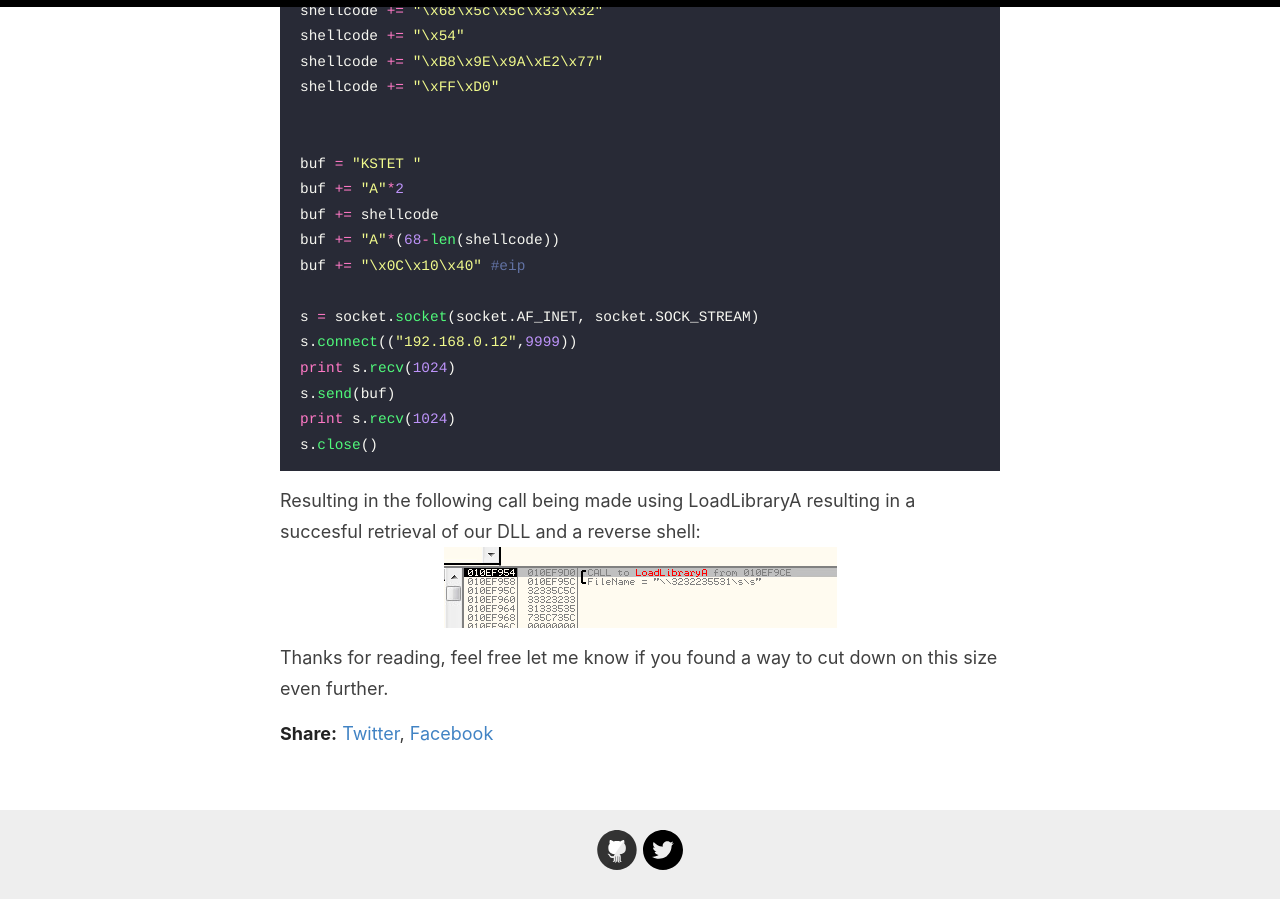
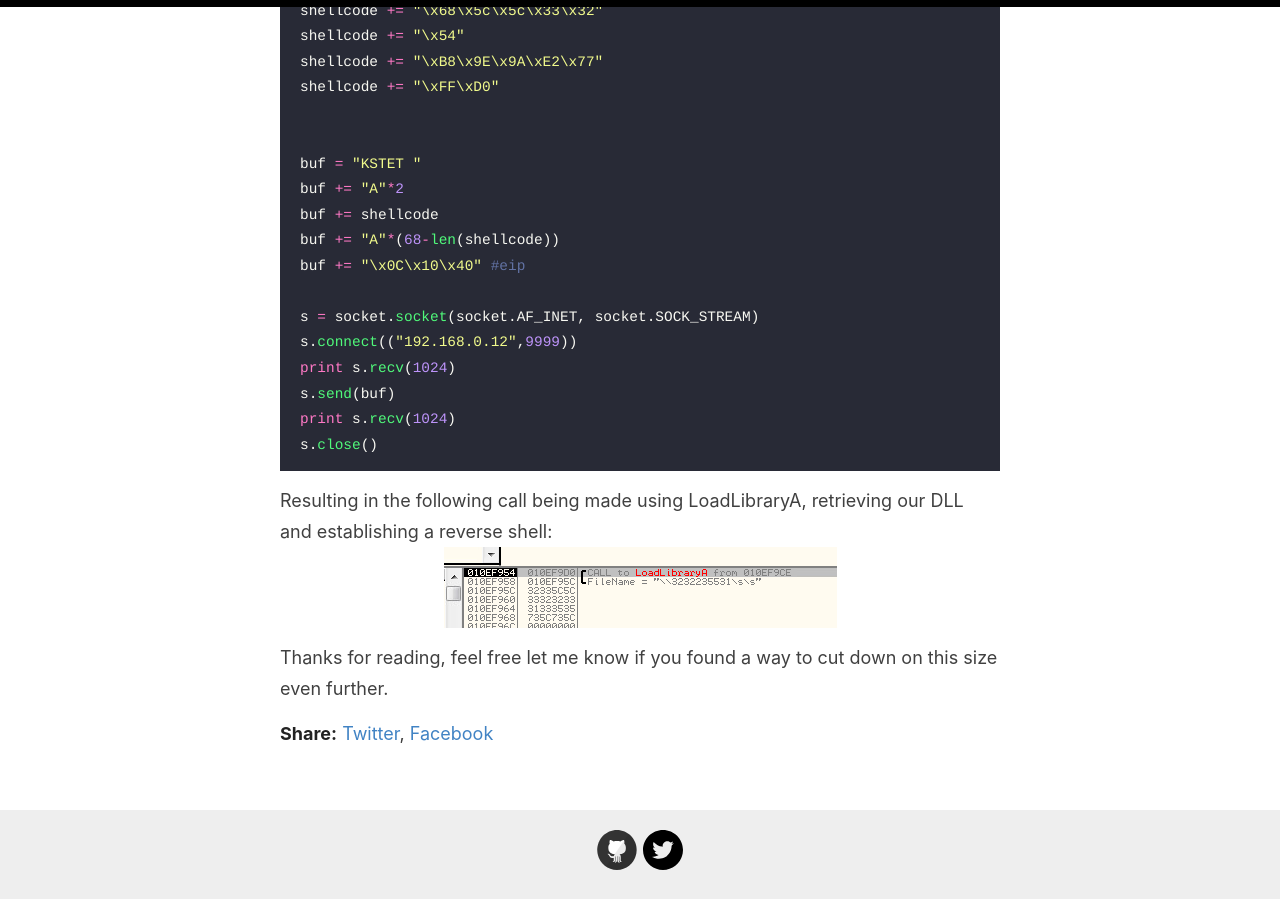
Before and after one commit to br-sn/br-sn.github.io, a Jekyll site: the page built from _posts/2020-07-04-OSCE-Prep-Vulnserver-KSTET-Win32-API.md, in a window 1280 px wide and 900 px high, scrolled down 9305 px. Built offline with Jekyll 4.4.1, drawn with Linux system fonts in a browser that asks for light colours.

Commit message:
Update 2020-07-04-OSCE-Prep-Vulnserver-KSTET-Win32-API.md

````diff
--- a/_posts/2020-07-04-OSCE-Prep-Vulnserver-KSTET-Win32-API.md
+++ b/_posts/2020-07-04-OSCE-Prep-Vulnserver-KSTET-Win32-API.md
@@ -235,7 +235,7 @@ s.send(buf)
 print s.recv(1024)
 s.close()
 ```
-Resulting in the following call being made using LoadLibraryA resulting in a succesful retrieval of our DLL and a reverse shell:
+Resulting in the following call being made using LoadLibraryA, retrieving our DLL and establishing a reverse shell:
 ![smallest?](/images/smallest.png)
 
 Thanks for reading, feel free let me know if you found a way to cut down on this size even further.
````
